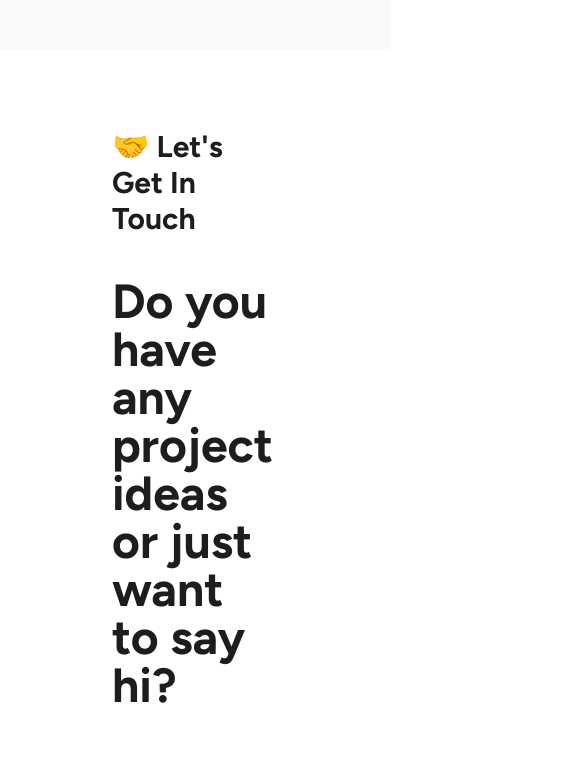
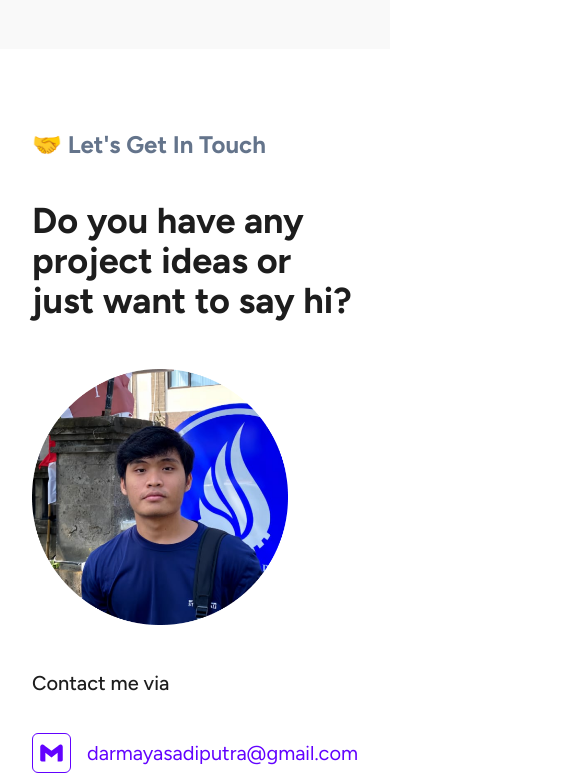
Before and after one commit to kadekdarmayasa/kadekdarmayasa.com, a React (Vite) app: page / in a window 390 px wide. Shown: the part 3940-4719 px from the top of the page, 585 px wide, since content can reach past the window. Built offline with nearby package versions, Linux system fonts and the light colour scheme.

Commit message:
feat: add responsive feature to contact section

```diff
--- a/src/components/Contact.tsx
+++ b/src/components/Contact.tsx
@@ -5,19 +5,21 @@ import instagramLogo from '../assets/images/logo-instagram.svg'
 const Contact = () => {
   return (
     <section className='px-8 text-black mt-20'>
-      <div className='sm:container px-20'>
+      <div className='sm:container md:px-20'>
         <div>
-          <h3 className='text-3xl block font-bold'>🤝 Let's Get In Touch</h3>
-          <h2 className='text-5xl font-bold mt-10'>
+          <h3 className='text-2xl md:text-3xl block font-bold text-slate-500'>
+            🤝 Let's Get In Touch
+          </h3>
+          <h2 className='text-4xl md:text-5xl font-bold mt-10'>
             Do you have any project ideas or just want to say hi?
           </h2>
         </div>
 
-        <div className='flex mt-24 gap-10 items-center'>
+        <div className='flex mt-12 md:mt-24 gap-10 flex-col md:flex-row md:items-center'>
           <img
             src={myPictureX2}
             alt='Darmayasa at his college'
-            className='h-64'
+            className='h-64 w-64'
           />
           <div>
             <p className='text-xl leading-9 mb-8 font-medium'>Contact me via</p>
@@ -27,7 +29,7 @@ const Contact = () => {
                 className='flex items-center group mb-2'
                 rel='noopener noreferrer'
                 target='_blank'>
-                <div className='border-purple border-[1px] border w-10 h-10 rounded-md flex items-center justify-center group-hover:bg-purple/5 transition-all mr-4'>
+                <div className='border-purple border-[1px] w-10 h-10 rounded-md flex items-center justify-center group-hover:bg-purple/5 transition-all mr-4'>
                   <img src={emailLogo} alt='Darmayasa`s email address' />
                 </div>
                 <span className='text-xl leading-9 font-regular text-purple'>
@@ -39,7 +41,7 @@ const Contact = () => {
                 target='_blank'
                 rel='noopener noreferrer'
                 className='flex items-center group'>
-                <div className='border-purple border-[1px] border w-10 h-10 rounded-md flex items-center justify-center group-hover:bg-purple/5 transition-all mr-4'>
+                <div className='border-purple border-[1px] w-10 h-10 rounded-md flex items-center justify-center group-hover:bg-purple/5 transition-all mr-4'>
                   <img
                     src={instagramLogo}
                     alt='Darmayasa`s instagram account'
```
